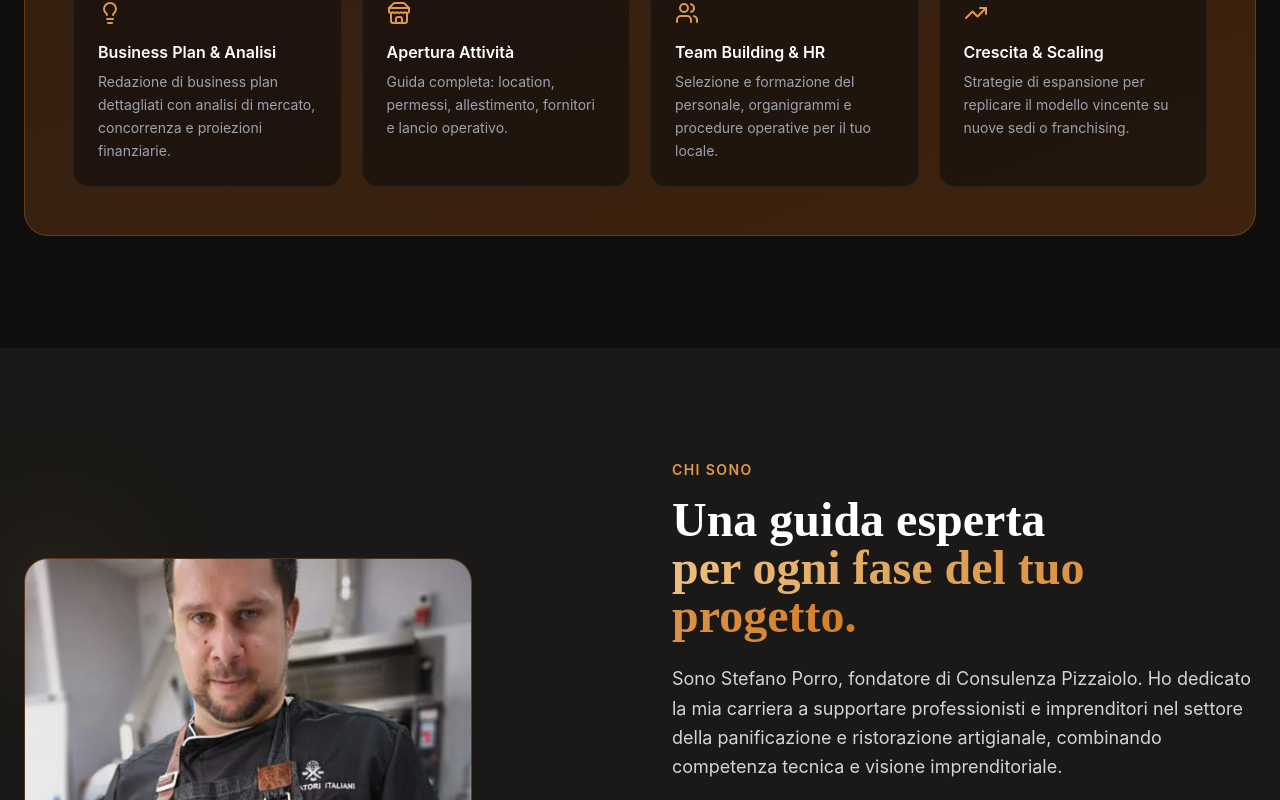
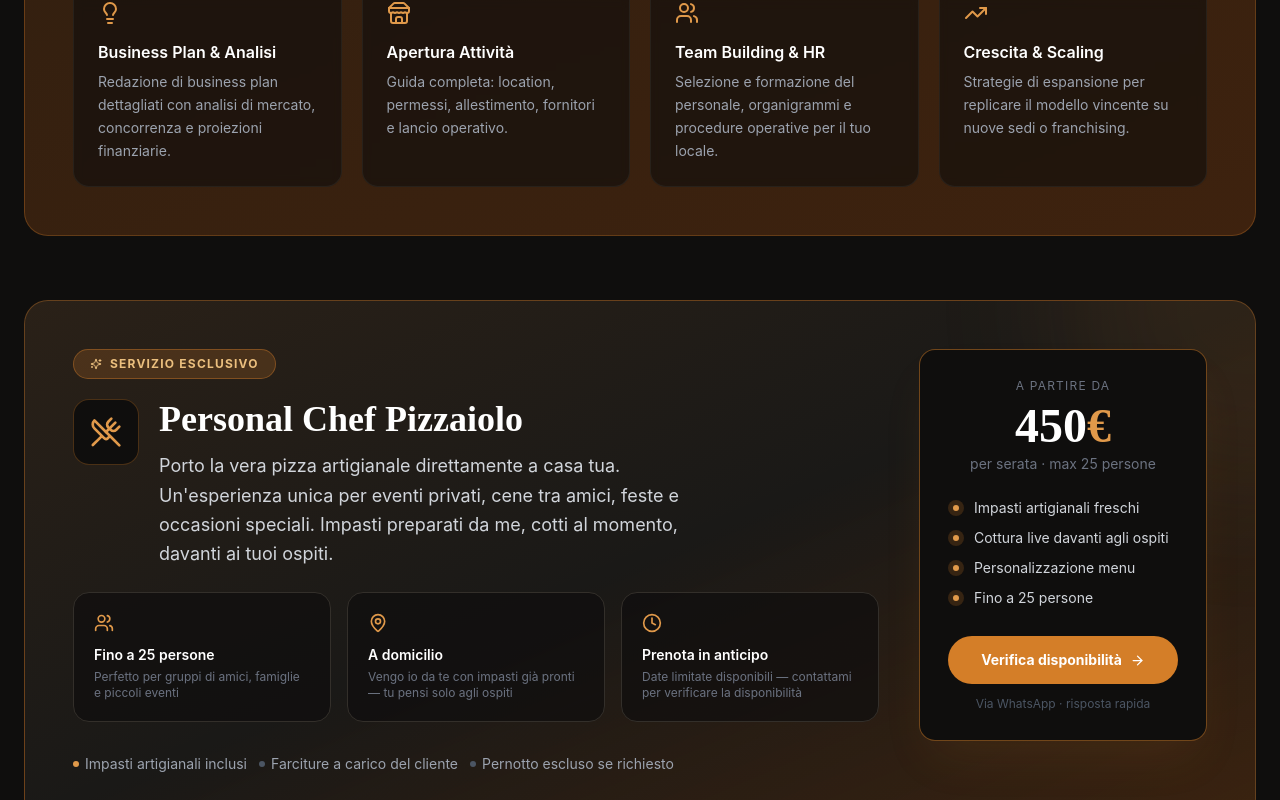
Before and after one commit to stefanoporro-sudo/spmab, a Next.js app: page / in a window 1280 px wide. Shown: the part 2051-2851 px from the top of the page. Built offline with nearby package versions, Linux system fonts and the light colour scheme; no server answers.

Commit message:
Aggiunge servizio Personal Chef Pizzaiolo

```diff
--- a/components/Services.tsx
+++ b/components/Services.tsx
@@ -8,6 +8,10 @@ import {
   Factory,
   Lightbulb,
   ArrowRight,
+  Sparkles,
+  MapPin,
+  Clock,
+  UtensilsCrossed,
 } from "lucide-react";
 
 const serviceGroups = [
@@ -150,6 +154,109 @@ export default function Services() {
             </div>
           ))}
         </div>
+
+        {/* ── Personal Chef Pizzaiolo ─────────────────────────────── */}
+        <div className="mt-16 relative rounded-3xl overflow-hidden border border-brand-500/40 bg-gradient-to-br from-dark-800 via-dark-800 to-brand-900/30">
+          {/* Glow background */}
+          <div className="absolute inset-0 bg-gradient-to-br from-brand-600/10 via-transparent to-amber-600/10 pointer-events-none" />
+          <div className="absolute top-0 right-0 w-96 h-96 bg-brand-500/10 rounded-full blur-3xl pointer-events-none -translate-y-1/2 translate-x-1/2" />
+
+          <div className="relative p-8 md:p-12">
+            <div className="flex flex-col lg:flex-row gap-10 items-start">
+
+              {/* Left content */}
+              <div className="flex-1">
+                <div className="flex items-center gap-3 mb-5">
+                  <span className="inline-flex items-center gap-2 bg-brand-500/20 border border-brand-500/40 text-brand-300 text-xs font-bold px-4 py-1.5 rounded-full uppercase tracking-widest">
+                    <Sparkles size={12} />
+                    Servizio Esclusivo
+                  </span>
+                </div>
+
+                <div className="flex items-start gap-5 mb-6">
+                  <div className="p-4 rounded-2xl bg-dark-900 border border-brand-500/30 shrink-0">
+                    <UtensilsCrossed className="text-brand-400 w-8 h-8" />
+                  </div>
+                  <div>
+                    <h3 className="font-display text-3xl md:text-4xl font-bold text-white mb-3">
+                      Personal Chef Pizzaiolo
+                    </h3>
+                    <p className="text-gray-300 text-lg leading-relaxed max-w-xl">
+                      Porto la vera pizza artigianale direttamente a casa tua. Un&apos;esperienza
+                      unica per eventi privati, cene tra amici, feste e occasioni speciali.
+                      Impasti preparati da me, cotti al momento, davanti ai tuoi ospiti.
+                    </p>
+                  </div>
+                </div>
+
+                {/* Dettagli servizio */}
+                <div className="grid sm:grid-cols-3 gap-4 mb-8">
+                  <div className="bg-dark-900/70 border border-dark-600 rounded-2xl p-5">
+                    <Users className="text-brand-400 w-5 h-5 mb-3" />
+                    <div className="text-white font-semibold text-sm mb-1">Fino a 25 persone</div>
+                    <div className="text-gray-500 text-xs">Perfetto per gruppi di amici, famiglie e piccoli eventi</div>
+                  </div>
+                  <div className="bg-dark-900/70 border border-dark-600 rounded-2xl p-5">
+                    <MapPin className="text-brand-400 w-5 h-5 mb-3" />
+                    <div className="text-white font-semibold text-sm mb-1">A domicilio</div>
+                    <div className="text-gray-500 text-xs">Vengo io da te con impasti già pronti — tu pensi solo agli ospiti</div>
+                  </div>
+                  <div className="bg-dark-900/70 border border-dark-600 rounded-2xl p-5">
+                    <Clock className="text-brand-400 w-5 h-5 mb-3" />
+                    <div className="text-white font-semibold text-sm mb-1">Prenota in anticipo</div>
+                    <div className="text-gray-500 text-xs">Date limitate disponibili — contattami per verificare la disponibilità</div>
+                  </div>
+                </div>
+
+                <div className="flex flex-wrap gap-3 text-sm text-gray-400">
+                  <span className="flex items-center gap-1.5"><span className="w-1.5 h-1.5 rounded-full bg-brand-400 inline-block" /> Impasti artigianali inclusi</span>
+                  <span className="flex items-center gap-1.5"><span className="w-1.5 h-1.5 rounded-full bg-gray-600 inline-block" /> Farciture a carico del cliente</span>
+                  <span className="flex items-center gap-1.5"><span className="w-1.5 h-1.5 rounded-full bg-gray-600 inline-block" /> Pernotto escluso se richiesto</span>
+                </div>
+              </div>
+
+              {/* Right: Price card */}
+              <div className="lg:w-72 w-full shrink-0">
+                <div className="bg-dark-900 border border-brand-500/50 rounded-2xl p-7 text-center shadow-2xl shadow-brand-500/10">
+                  <div className="text-gray-500 text-xs uppercase tracking-widest mb-2">A partire da</div>
+                  <div className="font-display text-5xl font-bold text-white mb-1">
+                    450<span className="text-brand-400">€</span>
+                  </div>
+                  <div className="text-gray-500 text-sm mb-6">per serata · max 25 persone</div>
+
+                  <div className="space-y-2.5 text-sm text-left mb-7">
+                    {[
+                      "Impasti artigianali freschi",
+                      "Cottura live davanti agli ospiti",
+                      "Personalizzazione menu",
+                      "Fino a 25 persone",
+                    ].map((item) => (
+                      <div key={item} className="flex items-center gap-2.5">
+                        <div className="w-4 h-4 rounded-full bg-brand-500/20 flex items-center justify-center flex-shrink-0">
+                          <div className="w-1.5 h-1.5 rounded-full bg-brand-400" />
+                        </div>
+                        <span className="text-gray-300">{item}</span>
+                      </div>
+                    ))}
+                  </div>
+
+                  <a
+                    href={`https://wa.me/393933602014?text=${encodeURIComponent("Ciao Stefano! Sono interessato al servizio Personal Chef Pizzaiolo per un evento privato. Puoi darmi informazioni e disponibilità?")}`}
+                    target="_blank"
+                    rel="noopener noreferrer"
+                    className="w-full inline-flex items-center justify-center gap-2 bg-brand-500 hover:bg-brand-400 text-white font-bold px-6 py-3.5 rounded-full transition-all duration-300 hover:scale-105 hover:shadow-lg hover:shadow-brand-500/30 text-sm"
+                  >
+                    Verifica disponibilità
+                    <ArrowRight size={15} />
+                  </a>
+                  <p className="text-gray-600 text-xs mt-3">Via WhatsApp · risposta rapida</p>
+                </div>
+              </div>
+
+            </div>
+          </div>
+        </div>
+
       </div>
     </section>
   );
```
